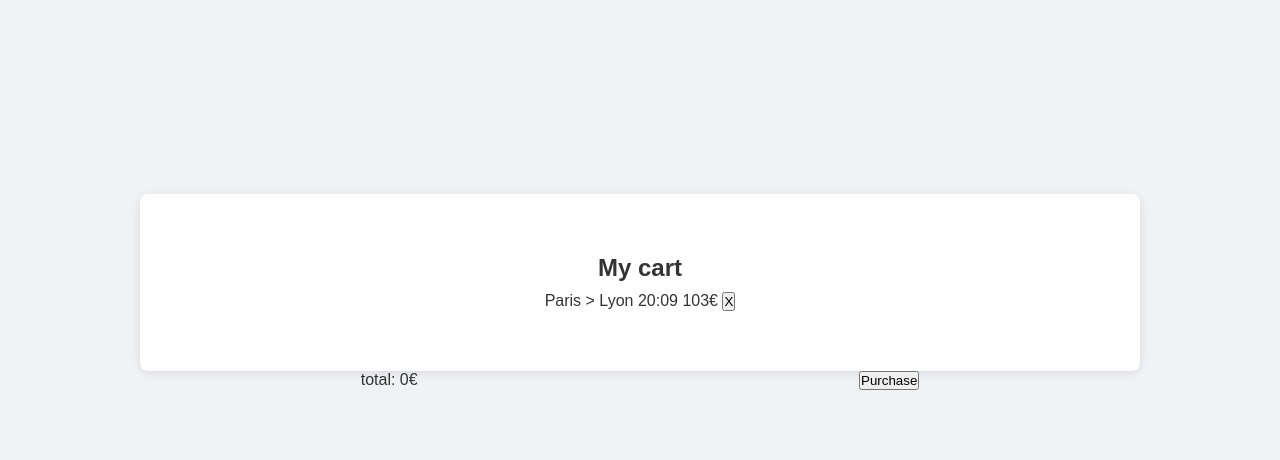
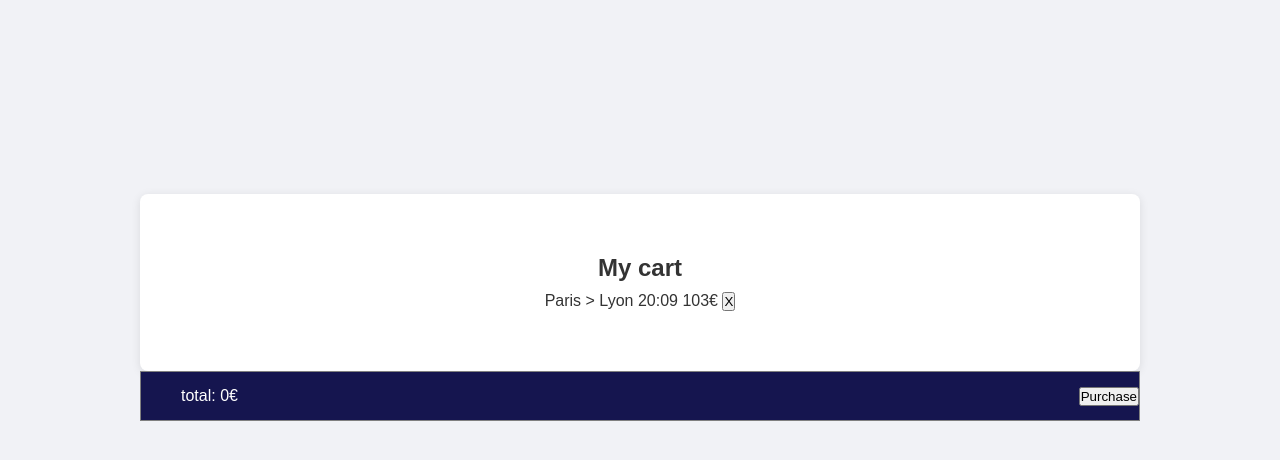
Before and after one commit to askilax/Tickethack-frontend, a website: page cart.html in a window 1280 px wide. Shown: the part 64-524 px from the top of the page. Drawn offline with Linux system fonts and the light colour scheme.

Commit message:
ajout du bouton invisible

```diff
--- a/style.css
+++ b/style.css
@@ -65,12 +65,25 @@ nav {
     width: 1000px;
 }
 
-#cart-total{
+#cart-total {
     display: flex;
+    justify-content: space-between;
+    align-items: center;
+    height: 50px;
+    border:1px solid gray;
+    background-color: rgb(21, 21, 79);
+}
 
-    justify-content: space-around;
-    border: #888;
+.hidden {
+    display: none;
+  }
+
+#total-price{
+    color: white;
+    align-items: center;
+    padding-left: 40px;
 }
+
 
 #bookings-section {
     display: flex;
```
Also changed, not shown: index.html (+2 -1 lines).
